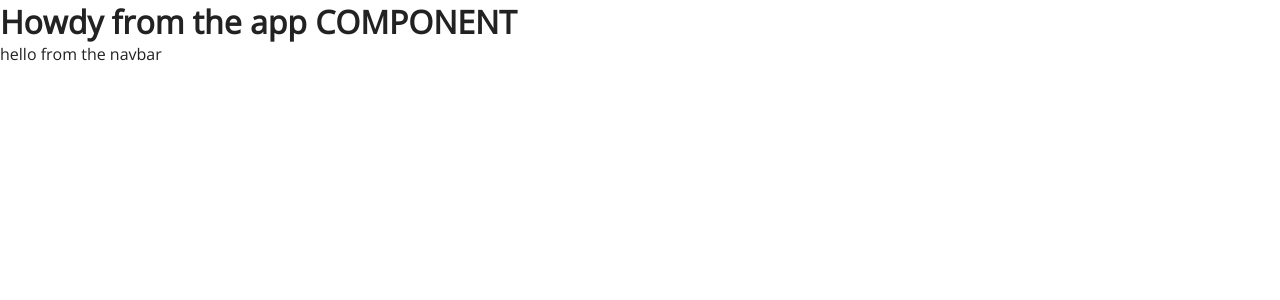
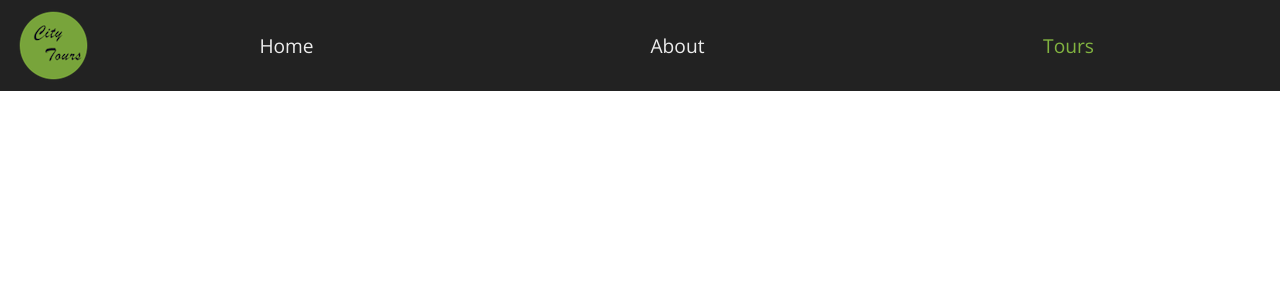
Before and after one commit to onitwin/citytours, a React (Create React App) app: page / in a window 1280 px wide. Shown: the top 300 px of the page. Built offline with nearby package versions, Linux system fonts and the light colour scheme.

Commit message:
add navbar and scss

```diff
--- a/src/App.js
+++ b/src/App.js
@@ -6,7 +6,6 @@
 function App() {
   return (
   <div>
-  <h1>Howdy from the app COMPONENT</h1>
   <Navbar/>
 </div>
   );
--- a/src/components/Navbar/Navbar.js
+++ b/src/components/Navbar/Navbar.js
@@ -1,13 +1,21 @@
 import React from 'react'
 import './Navbar.scss'
+import logo from "../../logo.png"
 
 
 const Navbar=()=>{
 
 
   return(
-    <p>hello from the navbar</p>
-  )
+    <nav className='navbar'>
+    <img src={logo} alt="city tours logo"/>
+    <ul className="nav-links">
+    <li ><a href="/" className="nav-link">Home</a></li>
+    <li ><a href="/" className="nav-link">About</a></li>
+    <li ><a href="/" className="nav-link active">Tours</a></li>
+    </ul>
+    </nav>
+)
 }
 
 export default Navbar;
--- a/src/components/Navbar/Navbar.scss
+++ b/src/components/Navbar/Navbar.scss
@@ -0,0 +1,32 @@
+@import "../../index.scss";
+
+
+.navbar{
+  background: $mainBlack;
+  padding:0.5rem 1rem;
+  display:grid;
+  grid-template-columns: auto 1fr;
+}
+
+.nav-links{
+  align-self: center;
+  list-style-type: none;
+  display: grid;
+  grid-template-columns: repeat(3,1fr);
+  text-align: center;
+}
+
+.nav-link{
+  color: $mainGrey;
+  text-transform: capitalize;
+  text-decoration: none;
+  font-size: 1.2rem;
+  transition: all 0.3s linear;
+  &:hover{
+    color: $mainGreen;
+  }
+}
+
+.active{
+  color: $mainGreen;
+}
```
Also changed, not shown: src/logo.png (added).
